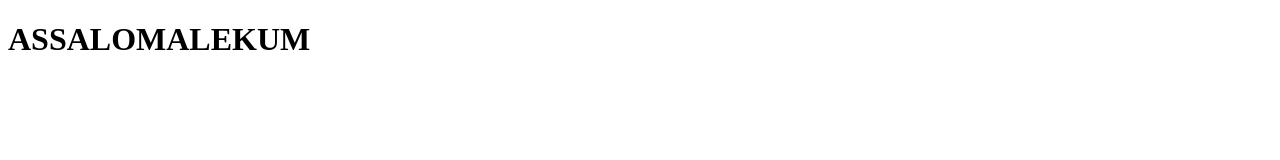
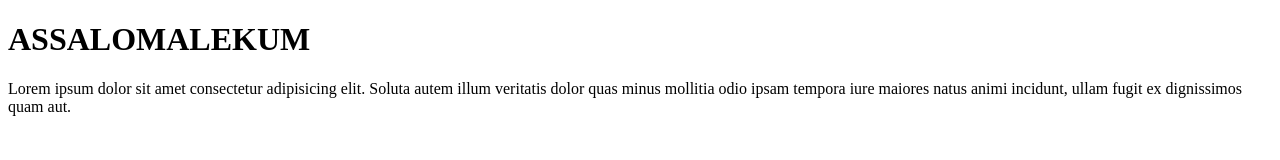
Before and after one commit to Alixan12/expressjs-deploy, a website: page disk/index.html in a window 1280 px wide. Drawn offline with Linux system fonts and the light colour scheme.

Commit message:
Your commit message

```diff
--- a/disk/index.html
+++ b/disk/index.html
@@ -7,5 +7,9 @@
 </head>
 <body>
     <h1>ASSALOMALEKUM</h1>
+    <p>Lorem ipsum dolor sit amet consectetur adipisicing elit. Soluta autem
+        illum veritatis dolor quas minus mollitia
+         odio ipsam tempora iure maiores natus animi incidunt,
+         ullam fugit ex dignissimos quam aut.</p>
 </body>
 </html>
```
